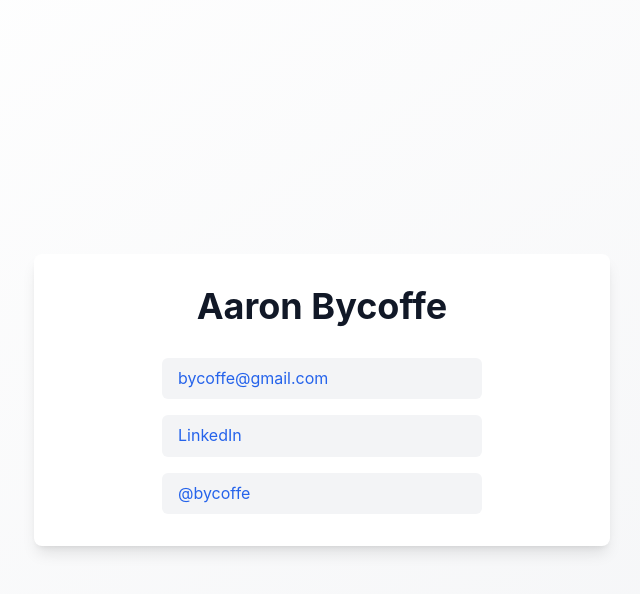
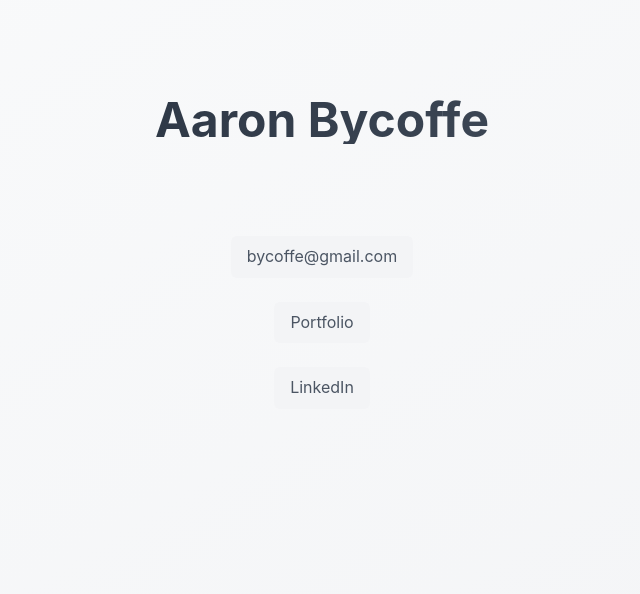
Before and after one commit to bycoffe/bycoffe.github.io, a Next.js app: page / in a window 1280 px wide. Shown: the top 594 px of the page, without its empty margins (318-958 px from the left). Built offline with nearby package versions, Linux system fonts and the light colour scheme.

Commit message:
Link to portfolio

```diff
--- a/components/SocialLink.tsx
+++ b/components/SocialLink.tsx
@@ -10,7 +10,7 @@ export default function SocialLink({ href, children }: SocialLinkProps) {
   return (
     <Link
       href={href}
-      className="px-4 py-2 rounded-md bg-gray-100 text-blue-600 hover:bg-gray-200 transition-colors"
+      className="px-4 py-2 rounded-md bg-gray-100 text-gray-600 hover:bg-gray-200 hover:text-gray-800 transition-colors"
       target={href.startsWith('http') ? "_blank" : undefined}
       rel={href.startsWith('http') ? "noopener noreferrer" : undefined}
     >
--- a/pages/index.tsx
+++ b/pages/index.tsx
@@ -4,29 +4,31 @@ import type { NextPage } from 'next'
 
 const Home: NextPage = () => {
   return (
-    <div className="min-h-screen flex flex-col items-center justify-center p-4 bg-gradient-to-br from-white to-gray-100">
+    <div className="min-h-screen flex flex-col items-center py-24 px-6 bg-gradient-to-br from-gray-50 to-gray-100">
       <Head>
         <title>Aaron Bycoffe</title>
         <meta name="description" content="Aaron Bycoffe's personal website" />
         <link rel="icon" href="/favicon.ico" />
       </Head>
 
-      <main className="flex flex-col items-center justify-center w-full max-w-xl p-8 bg-white shadow-lg rounded-lg">
-        <h1 className="text-4xl font-bold mb-8">
+      <header className="w-full max-w-[1200px] mb-20 text-center">
+        <h1 className="text-4xl md:text-5xl font-bold mb-3 bg-clip-text text-transparent bg-gradient-to-r from-gray-800 to-gray-600">
           Aaron Bycoffe
         </h1>
+      </header>
 
-        <div className="flex flex-col space-y-4 w-full max-w-xs">
+      <main className="w-full max-w-[1200px] px-4">
+        <div className="flex flex-col items-center space-y-6 w-full">
           <SocialLink href="mailto:bycoffe@gmail.com">
             bycoffe@gmail.com
           </SocialLink>
 
+          <SocialLink href="/portfolio/">
+            Portfolio
+          </SocialLink>
+
           <SocialLink href="https://www.linkedin.com/in/aaron-bycoffe/">
             LinkedIn
-          </SocialLink>
-
-          <SocialLink href="http://twitter.com/bycoffe">
-            @bycoffe
           </SocialLink>
         </div>
       </main>
```
